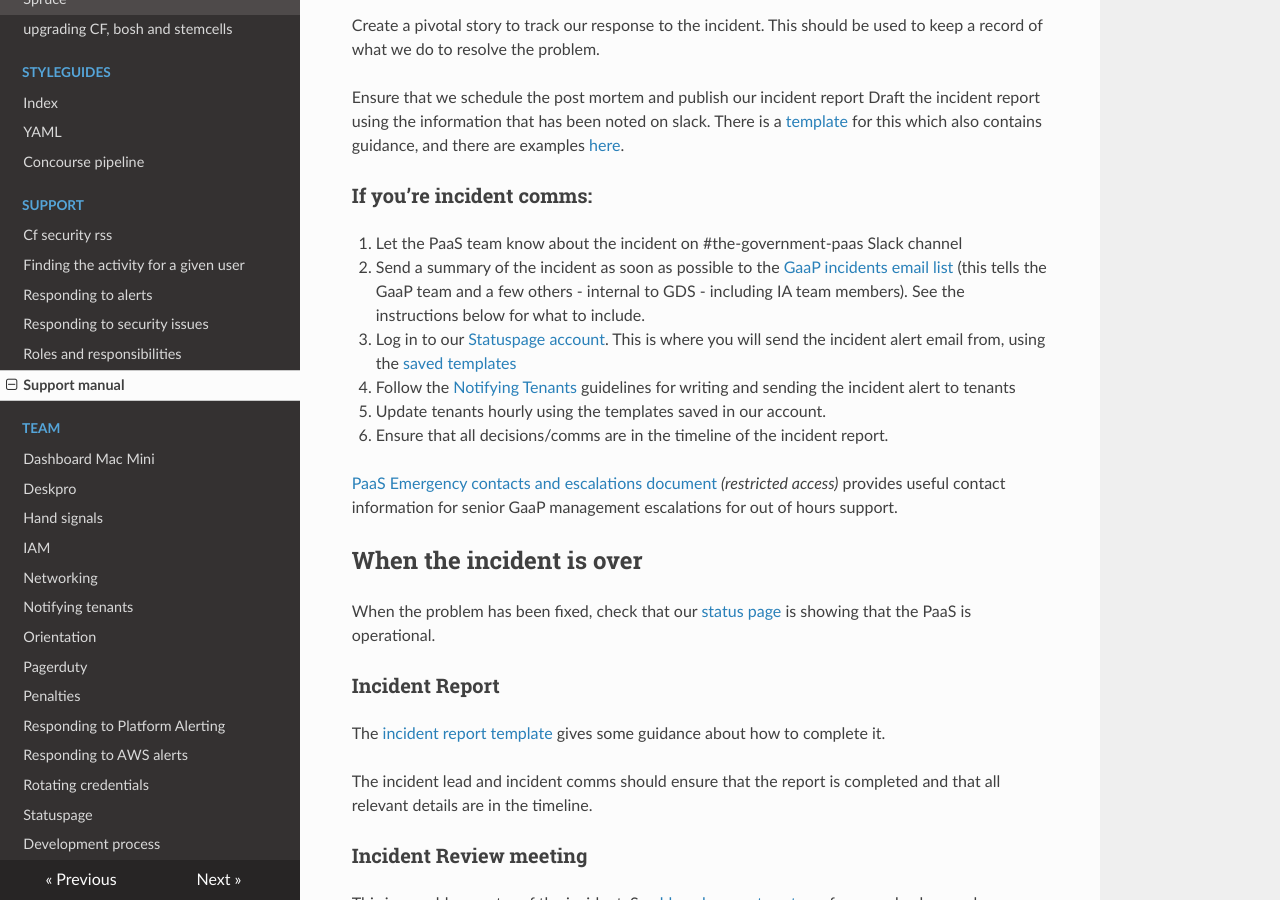
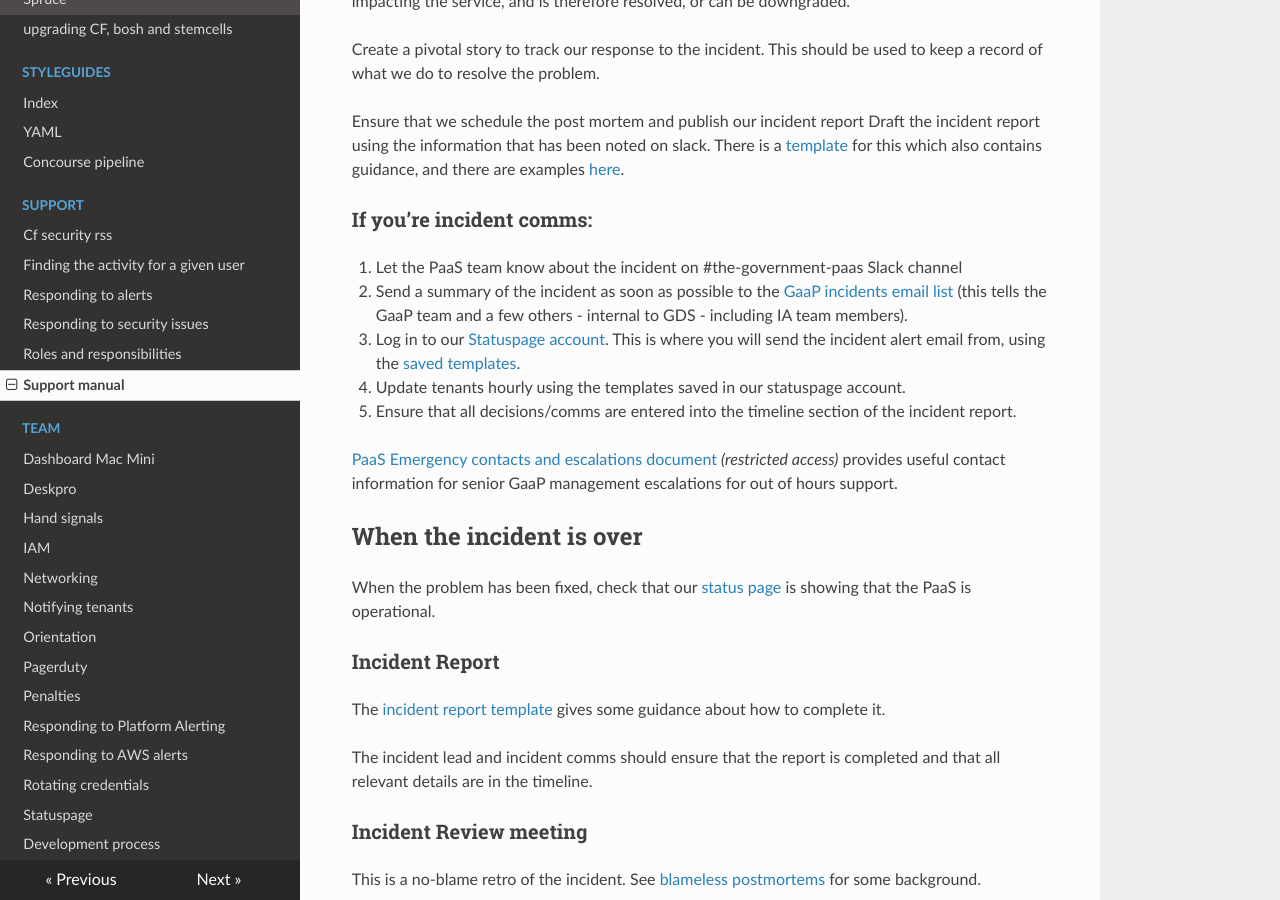
Before and after one commit to alphagov/paas-team-manual, an MkDocs documentation site: the page built from docs/support/support_manual.md, in a window 1280 px wide and 900 px high, scrolled down 3747 px. Built offline with MkDocs 1.6.1, drawn with Linux system fonts in a browser that asks for light colours; nearby versions of some CDN libraries; some of the changed text lies outside the part shown.

Commit message:
Content tweak for #147123069
Remove reference to incident templates being saved in the notifying Notifying tenants section of the team manual

```diff
--- a/docs/support/support_manual.md
+++ b/docs/support/support_manual.md
@@ -109,11 +109,10 @@ Ensure that we schedule the post mortem and publish our incident report Draft th
 ### If you’re incident comms:
 
 1. Let the PaaS team know about the incident on #the-government-paas Slack channel
-2. Send a summary of the incident as soon as possible to the [GaaP incidents email list](gaap-incidents@digital.cabinet-office.gov.uk) (this tells the GaaP team and a few others - internal to GDS - including IA team members). See the instructions below for what to include.
-3. Log in to our [Statuspage account](https://www.statuspage.io/). This is where you will send the incident alert email from, using the [saved templates](https://manage.statuspage.io/pages/h4wt7brwsqr0)
-4. Follow the [Notifying Tenants]((https://government-paas-team-manual.readthedocs.io/en/latest/team/notifying_tenants/)) guidelines for writing and sending the incident alert to tenants
-5. Update tenants hourly using the templates saved in our account.
-6. Ensure that all decisions/comms are in the timeline of the incident report.
+2. Send a summary of the incident as soon as possible to the [GaaP incidents email list](gaap-incidents@digital.cabinet-office.gov.uk) (this tells the GaaP team and a few others - internal to GDS - including IA team members).
+3. Log in to our [Statuspage account](https://www.statuspage.io/). This is where you will send the incident alert email from, using the [saved templates](https://manage.statuspage.io/pages/h4wt7brwsqr0).
+5. Update tenants hourly using the templates saved in our statuspage account.
+6. Ensure that all decisions/comms are entered into the timeline section of the incident report.
 
 [PaaS Emergency contacts and escalations document](https://docs.google.com/a/digital.cabinet-office.gov.uk/document/d/1_6zxOjvwY-zrf1D8eDNT9AeRhlcPAocBhC8dmHfRw0Y/edit?usp=sharing) *(restricted access)* provides useful contact information for senior GaaP management escalations for out of hours support.
 
```
Also changed, not shown: other parts of docs/support/support_manual.md (+1 -1 lines).
